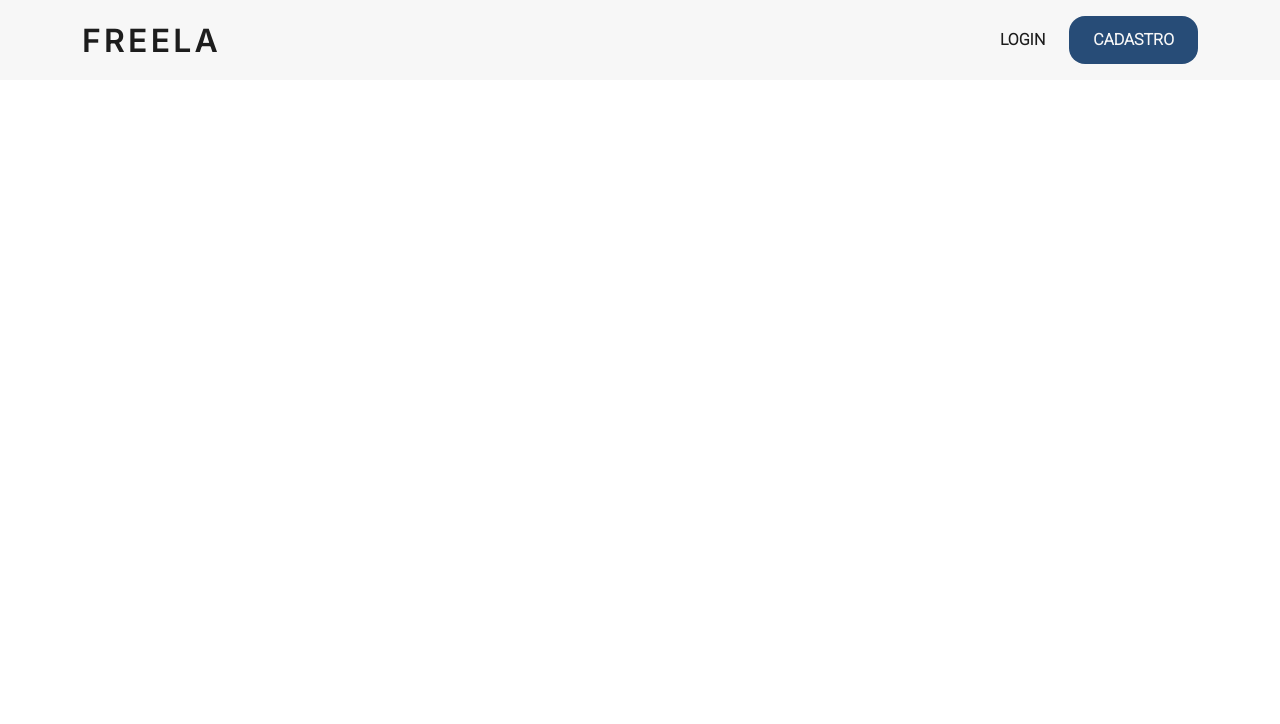
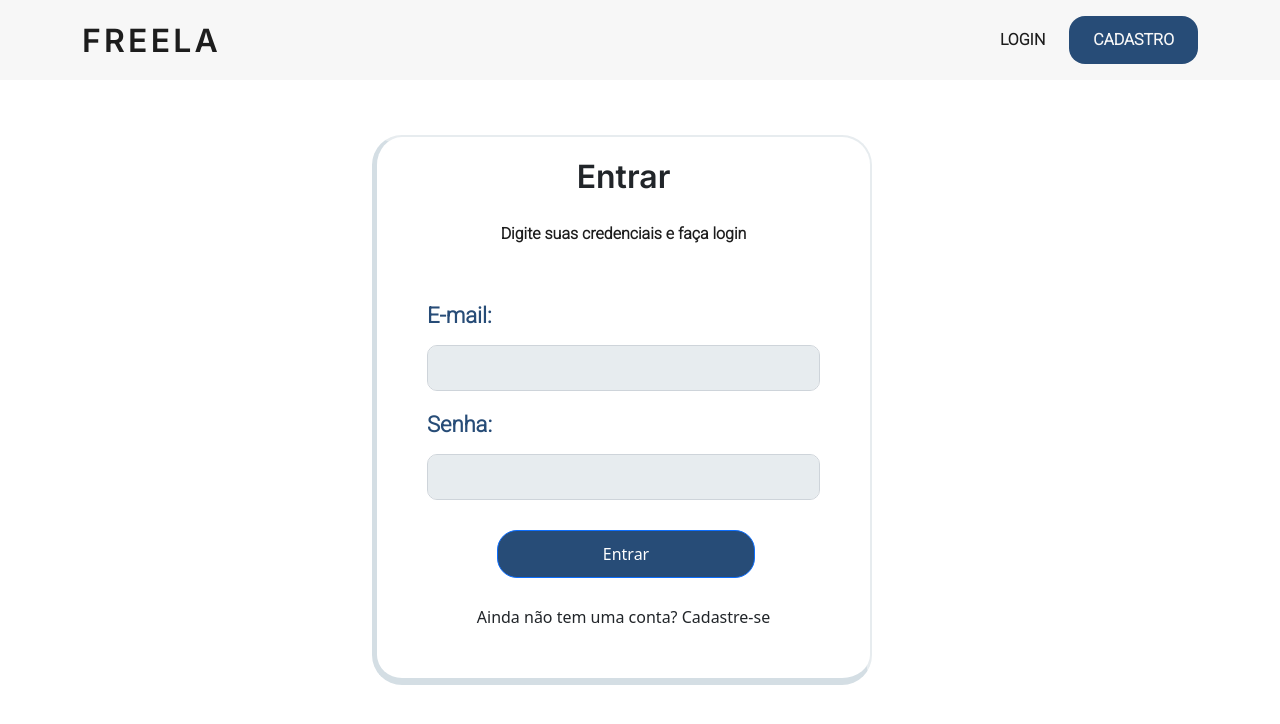
Before and after one commit to FREELA-sptech/FREELA-Web, a React (Vite) app: page /login in a window 1280 px wide. Shown: the top 724 px of the page. Built offline with nearby package versions, Linux system fonts and the light colour scheme.

Commit message:
primeira versao da tela de login

```diff
--- a/src/AppRoutes.tsx
+++ b/src/AppRoutes.tsx
@@ -2,12 +2,17 @@ import { BrowserRouter, Route, Routes } from 'react-router-dom'
 
 import Header from './shared/components/Header/Header'
 import Home from './pages/home/Home'
+import Login from './pages/Login/Login'
+
+
+
 
 const AppRoutes = () => (
   <BrowserRouter>
     <Header></Header>
     <Routes>
       <Route path="/" element={<Home />} />
+      <Route path="/login" element={<Login />} />
     </Routes>
   </BrowserRouter>
 )
--- /dev/null
+++ b/src/pages/Login/Login.tsx
@@ -0,0 +1,14 @@
+import CardLogin from "./components/CardLogin/CardLogin";
+import "./style.scss"
+import React from "react";
+
+
+function Login() {
+    return (
+      <>
+          <CardLogin />
+      </>
+    );
+  }
+
+  export default Login
--- /dev/null
+++ b/src/pages/Login/components/CardLogin/CardLogin.tsx
@@ -0,0 +1,42 @@
+import "./style.scss"
+import React from 'react';
+
+
+
+function CardLogin() {
+
+  return (
+
+    <div className="container">
+      <div className="row justify-content-center">
+        <div className="col-md-6">
+          <div className=" mt-5">
+            <div className="card-header bg-gradient">
+            <div className="card-border">
+              <h2 className=" title text-center ">Entrar</h2>
+              <h4 className="subtitle text-center">Digite suas credenciais e faça login</h4>
+              <div className="card-body">
+                <form>
+                  <div className="form-group">
+                    <div className="category ">E-mail:</div>
+                    <input type="text" className="form-control"/>
+                  </div>
+                  <div className="form-group">
+                    <div className="category  ">Senha:</div>
+                    <input type="password" className="form-control"/>
+                  </div>
+                  <button type="submit" className="btn btn-primary category ">Entrar</button>
+                  <div className="text-center"><h6>Ainda não tem uma conta?  Cadastre-se</h6></div>
+                </form>
+              </div>
+            </div>
+          </div>
+        </div>
+      </div>
+    </div>
+    </div>
+
+  );
+}
+
+export default CardLogin
--- /dev/null
+++ b/src/pages/Login/components/CardLogin/style.scss
@@ -0,0 +1,48 @@
+.card-header {
+    margin-top: 50px;
+    height: 465px;
+    width: 510px;
+    padding: 5px;
+
+
+
+    .card-border{
+        border-radius: 30px;
+        height: 550px;
+        width: 500px;
+        border: solid #E7ECEF 2px ;
+        border-bottom:solid  #d4dee4 7px;
+        border-left:solid #d4dee4 5px ;
+        border-width:solid #d4dee4 2px ;
+        padding: 20px;
+    }
+
+    input {
+        background-color: #E7ECEF;
+        border-radius: 10px;
+        padding: 10px;
+        margin-top: 15px;
+    }
+    .btn {
+        margin-top: 20px;
+        background-color: var(--dark-contrast-color);
+        width: 258px;
+        height: 48px;
+        border-radius: 20px;
+        margin-left: 80px;
+    }
+    .card-body {
+        height: 320px;
+        padding: 20px;
+    }
+    .form-group {
+        padding: 10px;
+
+    }
+    h6 {
+        padding: 30px;
+    }
+    h4{
+        padding: 20px;
+    }
+}
```
Also changed, not shown: src/pages/Login/style.scss (added), 2 other files (tests, documents, lock files or other folders).
